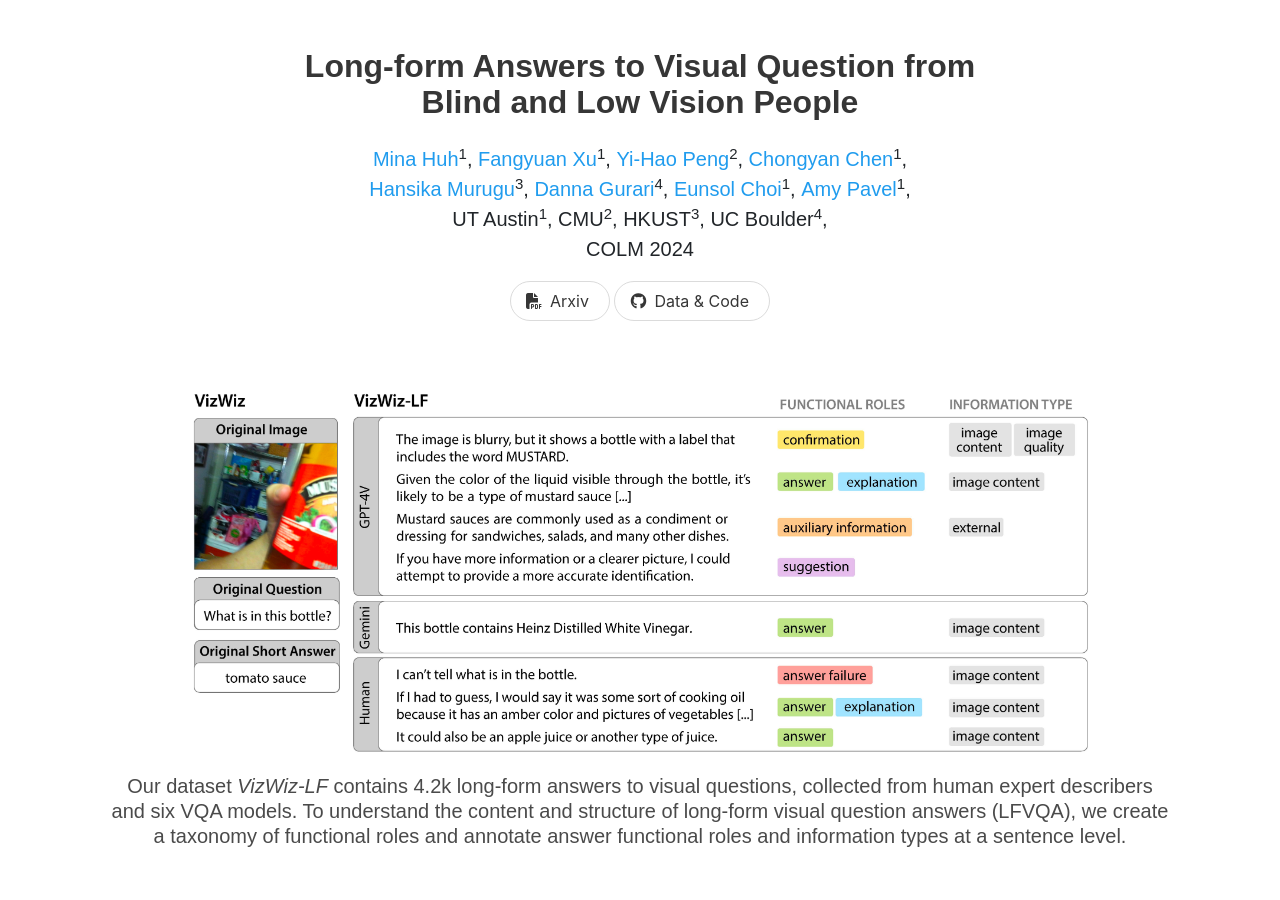
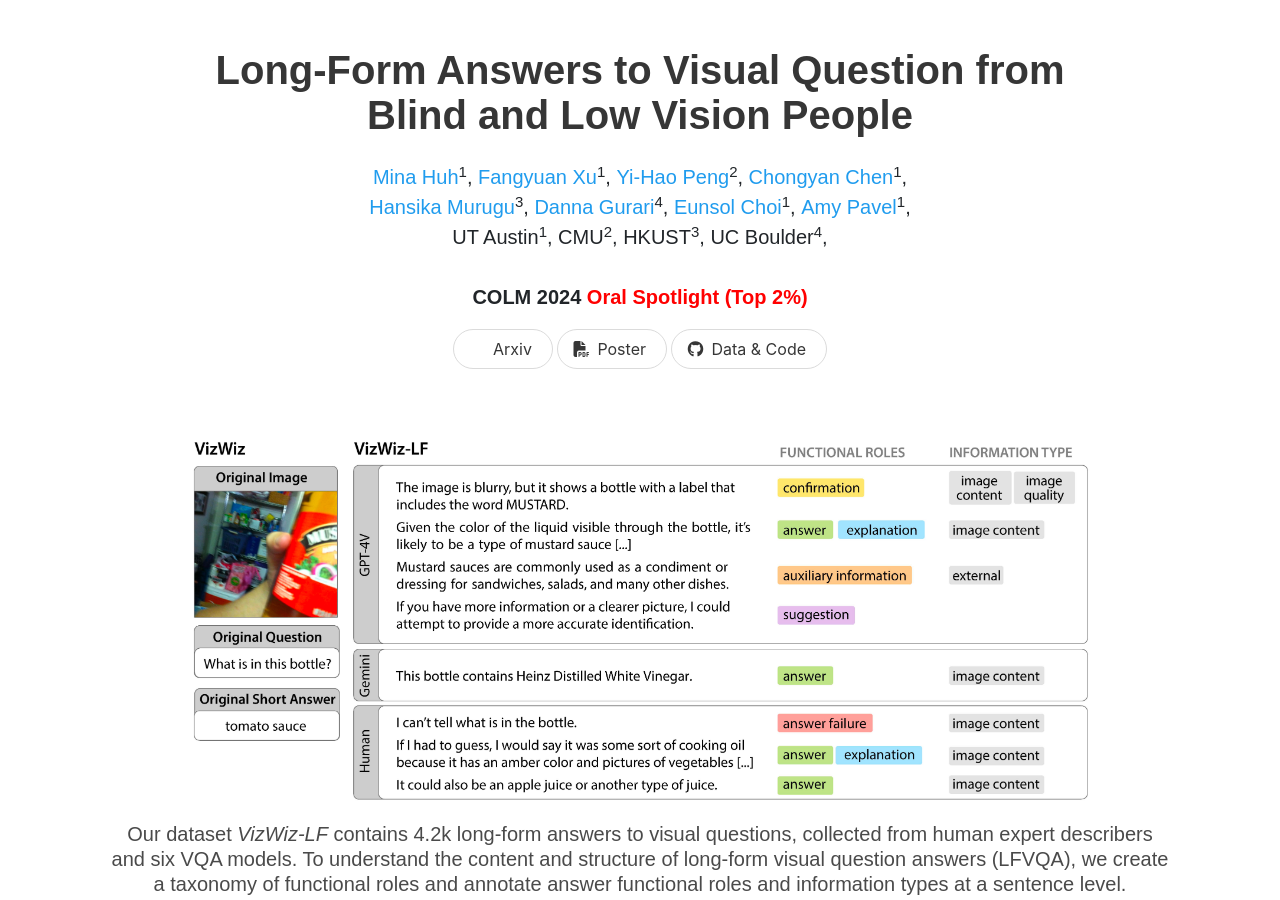
Before and after one commit to minarainbow/LFVQA, a plain HTML site: page index.html in a window 1280 px wide. Shown: the top 900 px of the page. Drawn offline with nearby package versions, Linux system fonts and the light colour scheme; some icons are missing; a web font is replaced by a local one.

Commit message:
add poster

```diff
--- a/index.html
+++ b/index.html
@@ -25,7 +25,7 @@
   <meta name="viewport" content="width=device-width, initial-scale=1">
 
 
-  <title>Long-form Answers to Visual Questions from Blind and Low Vision People</title>
+  <title>Long-Form Answers to Visual Questions from Blind and Low Vision People</title>
   <link rel="icon" type="image/x-icon" href="static/images/favicon.ico">
   <link href="https://fonts.googleapis.com/css?family=Google+Sans|Noto+Sans|Castoro" rel="stylesheet">
 
@@ -56,7 +56,7 @@
       <div class="container is-max-desktop">
         <div class="columns is-centered">
           <div class="column has-text-centered">
-            <h1 class="title publication-title">Long-form Answers to Visual Question from <br /> Blind and Low Vision
+            <h1 class="title publication-title">Long-Form Answers to Visual Question from <br /> Blind and Low Vision
               People</h1>
             <div class="is-size-5 publication-authors">
               <!-- Paper authors -->
@@ -82,7 +82,7 @@
 
             <div class="is-size-5 publication-authors">
               <span class="author-block">UT Austin<sup>1</sup>, CMU<sup>2</sup>, HKUST<sup>3</sup>, UC
-                Boulder<sup>4</sup>, <br>COLM 2024</span>
+                Boulder<sup>4</sup>, <br><br><b>COLM 2024<span style="color: red;"> Oral Spotlight (Top 2%)</span></b></span>
             </div>
 
             <div class="column has-text-centered">
@@ -92,9 +92,18 @@
                   <a href="https://arxiv.org/abs/2408.06303" target="_blank"
                       class="external-link button is-normal is-rounded">
                     <span class="icon">
+                      <i class="ai ai-arxiv"></i>
+                    </span>
+                    <span>Arxiv</span>
+                  </a>
+                </span>
+                <span class="link-block">
+                  <a href="https://minahuh.com/LFVQA/COLM_poster.pdf" target="_blank"
+                      class="external-link button is-normal is-rounded">
+                    <span class="icon">
                       <i class="fas fa-file-pdf"></i>
                     </span>
-                    <span>Arxiv</span>
+                    <span>Poster</span>
                   </a>
                 </span>
 
--- a/static/css/index.css
+++ b/static/css/index.css
@@ -49,6 +49,7 @@ body {
 
 .publication-title {
     font-family: 'Google Sans', sans-serif;
+    font-size: 40px
 }
 
 .publication-authors {
```
Also changed, not shown: 1 other file.
